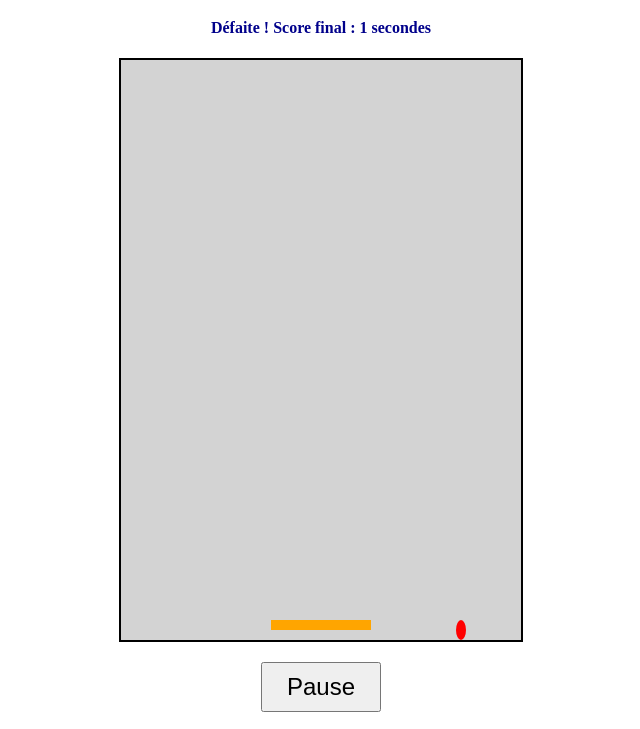
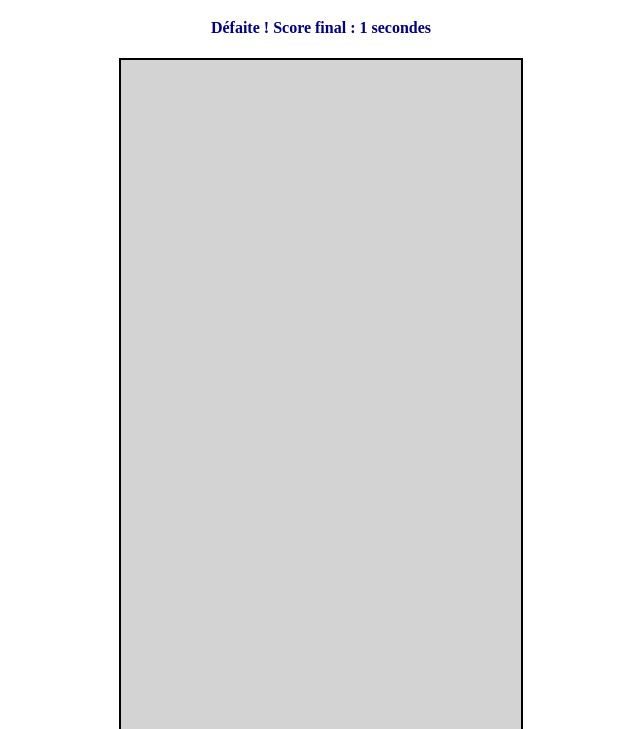
Before and after one commit to tomdie290/Solo-pong, a plain HTML site: page index.htm in a window 1280 px wide. Shown: the part 61-790 px from the top of the page, without its empty margins (319-959 px from the left). Drawn offline with Linux system fonts and the light colour scheme.

Commit message:
fx : correction bug balle

```diff
--- a/index.htm
+++ b/index.htm
@@ -10,7 +10,7 @@
 <body>
     <h1>Jeu Pong</h1>
     <h4 id="Score">Score  en seconde</h4>
-    <canvas id="canvas" height="580px"; width="800"></canvas>
+    <canvas id="canvas" height="800px"; width="580"></canvas>
     <div class="controls">
     <button id="pauseBtn">Pause</button>
     </div>
--- a/script.js
+++ b/script.js
@@ -2,8 +2,8 @@ const canvas = document.getElementById('canvas');
 const ctx = canvas.getContext('2d');
 
 // Taille fixe
-canvas.width = 800;
-canvas.height = 580;
+canvas.width = 580;
+canvas.height = 800;
 
 const paddleWidth = 200, paddleHeight = 10;
 let paddleX = canvas.width / 2 - paddleWidth / 2;
--- a/styles.css
+++ b/styles.css
@@ -1,9 +1,9 @@
 canvas {
     background-color: lightgrey;
     border: 2px solid black;
-    width: 800px;
+    width: 580px;
     max-width: 400px;
-    height: 580px;
+    height: 800px;
     max-height: 1000px;
     display: block;
     margin: 0 auto;
```
